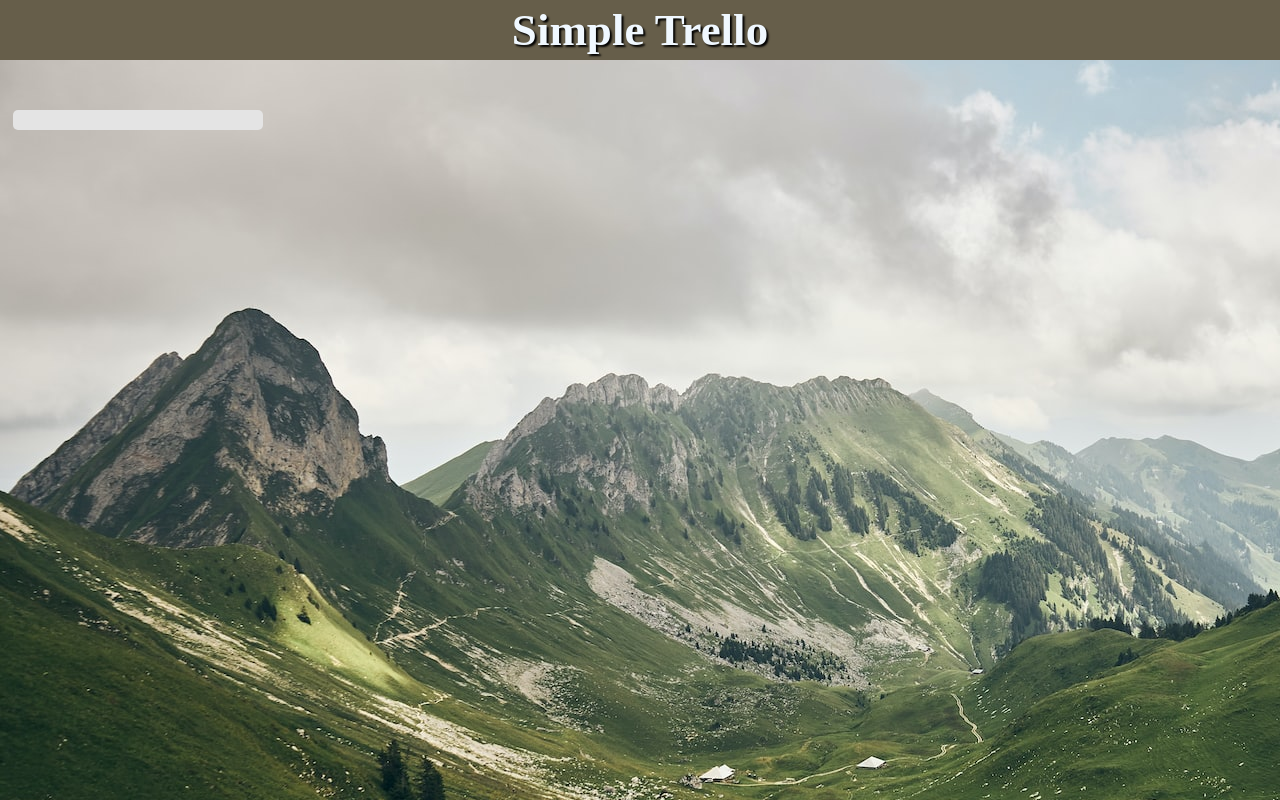
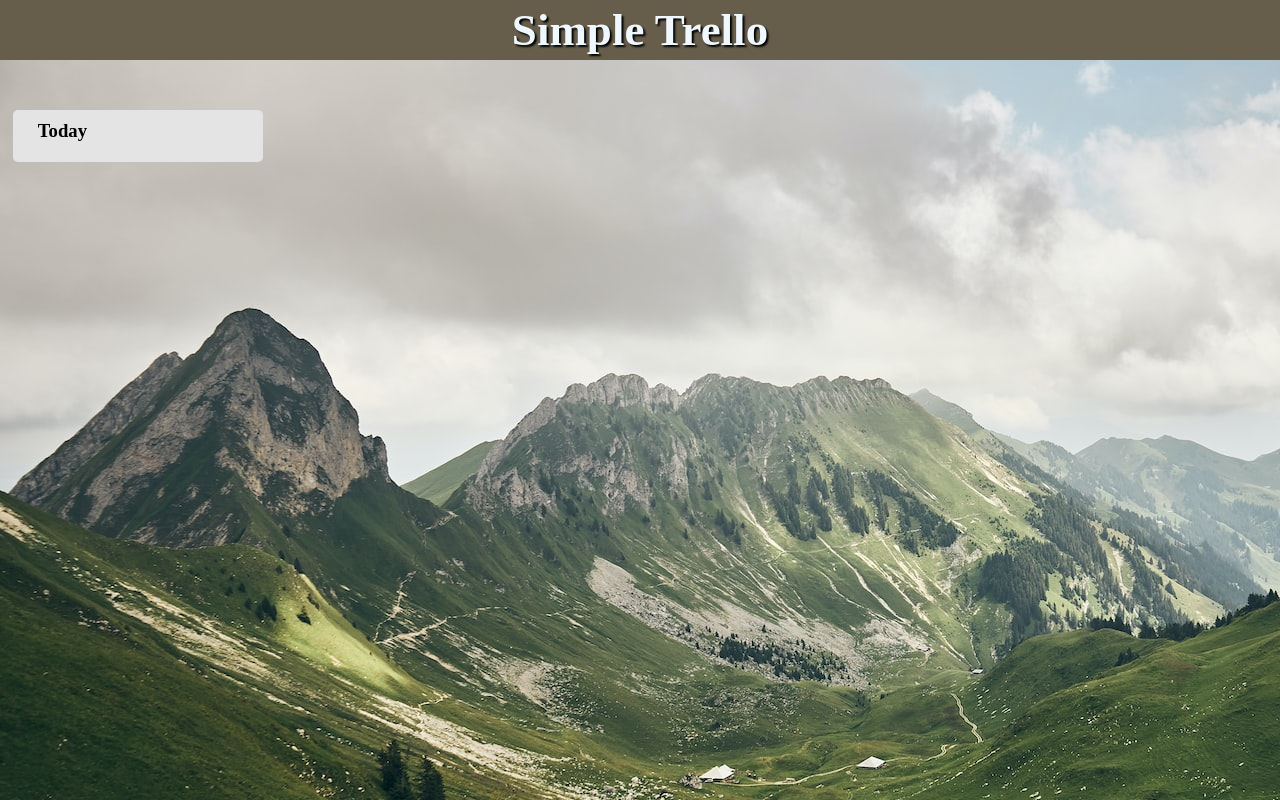
Before and after one commit to kobainu/trello-clone-app, a React (Create React App) app: page / in a window 1280 px wide. Built offline with nearby package versions, Linux system fonts and the light colour scheme.

Commit message:
create task card title component

```diff
--- a/src/components/task/TaskCardTitle.jsx
+++ b/src/components/task/TaskCardTitle.jsx
@@ -1,7 +1,45 @@
-import React from "react";
+import React, { useState } from "react";
 
 const TaskCardTitle = () => {
-  return <div></div>;
+  const [isClick, setIsClick] = useState(false);
+  const [inputCardTitle, setInputCardTitle] = useState("Today");
+
+  const handleClick = () => {
+    setIsClick(true);
+  };
+
+  const handleChange = (e) => {
+    setInputCardTitle(e.target.value);
+  };
+
+  const handleSubmit = (e) => {
+    e.preventDefault();
+    setIsClick(false);
+  };
+
+  const handleBlur = () => {
+    setIsClick(false);
+  };
+
+  return (
+    <div onClick={handleClick} className="taskCardTitleInputArea">
+      {isClick ? (
+        <form onSubmit={handleSubmit}>
+          <input
+            className="taskCardTitleInput"
+            autoFocus
+            type="text"
+            onChange={handleChange}
+            onBlur={handleBlur}
+            value={inputCardTitle}
+            maxLength="10"
+          />
+        </form>
+      ) : (
+        <h3>{inputCardTitle}</h3>
+      )}
+    </div>
+  );
 };
 
 export default TaskCardTitle;
--- a/src/index.css
+++ b/src/index.css
@@ -31,3 +31,18 @@
   background-color: rgb(228,228,228);
   border-radius: 5px;
 }
+
+.taskCardTitleInputArea {
+  margin-bottom: 10px;
+  width: 30%;
+  cursor: pointer;
+}
+
+.taskCardTitleInput {
+  width: 80px;
+  font-size: 1.1rem;
+  padding: 4px 6px;
+  border-radius: 3px;
+  border: none;
+  outline: none;
+}
```
